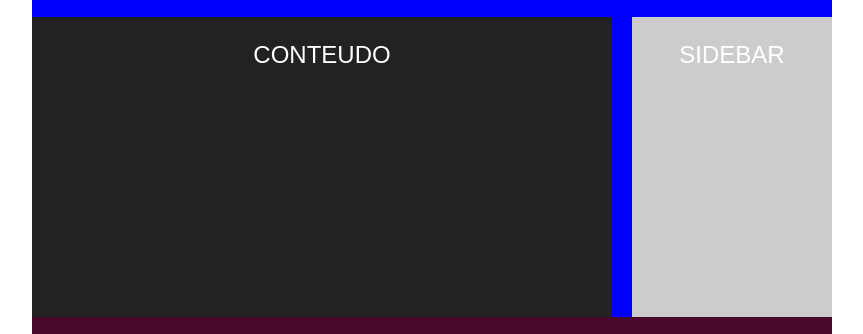
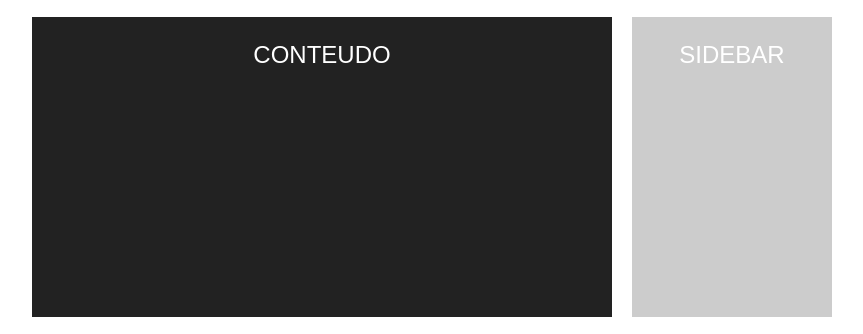
Before and after one commit to digomes87/BoxModel, a plain HTML site: page index.html in a window 1280 px wide. Shown: the part 111-445 px from the top of the page, without its empty margins (208-1071 px from the left). Drawn offline with Linux system fonts and the light colour scheme.

Commit message:
News commands of css3

```diff
--- a/css/style.css
+++ b/css/style.css
@@ -40,13 +40,9 @@ aside {
 .container{
   width: 800px;
   margin: 0 auto;
-  background: blue;
 }
-
 .conteudo{
   width: 800px;
   overflow: auto;
-  background: rgb(38, 138, 88);
   margin-bottom: 20px;
-
 }
--- a/index.html
+++ b/index.html
@@ -13,6 +13,7 @@
       <h1>Header</h1>
     </header>
 
+    <div class="conteudo">
       <article>
         <p>conteudo</p>
       </article>
@@ -20,6 +21,7 @@
       <aside>
         <p>sidebar</p>
       </aside>
+    </div>
 
     <footer>
       <p>footer</p>
```
Lines whose indentation alone changed are shown as unchanged.
